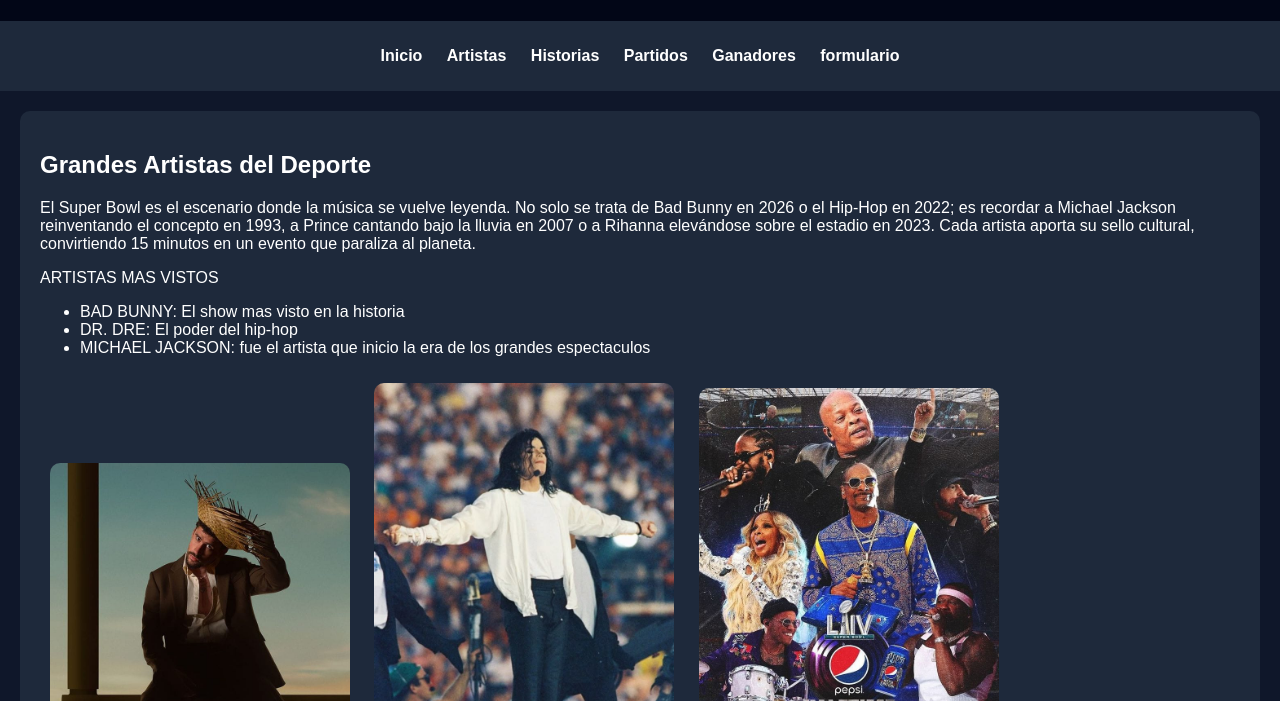
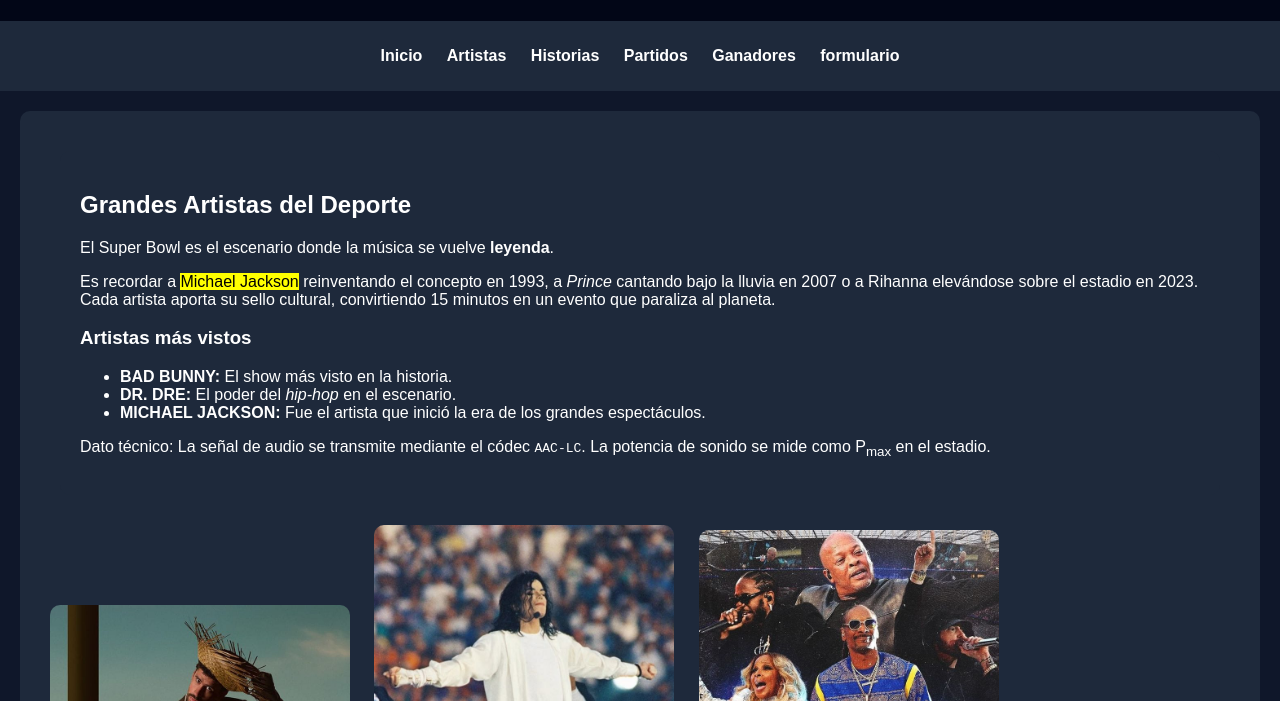
Before and after one commit to car1606/proyecto, a plain HTML site: page artistas.html in a window 1280 px wide. Shown: the part 99-800 px from the top of the page. Drawn offline with Linux system fonts and the light colour scheme.

Commit message:
ganadores

```diff
--- a/artistas.html
+++ b/artistas.html
@@ -25,22 +25,42 @@
   </nav>
 
 <section>
+<section>
+    <article>
 
             <h2>Grandes Artistas del Deporte</h2>
+            <p>
+                El Super Bowl es el escenario donde la música se vuelve <strong>leyenda</strong>.
+            </p>
 
-<p>El Super Bowl es el escenario donde la música se vuelve leyenda. No solo se trata de Bad Bunny en 2026 o el Hip-Hop en 2022; es recordar a Michael Jackson reinventando el concepto en 1993, a Prince cantando bajo la lluvia en 2007 o a Rihanna elevándose sobre el estadio en 2023. Cada artista aporta su sello cultural, convirtiendo 15 minutos en un evento que paraliza al planeta.</p>
 
-<p>ARTISTAS MAS VISTOS</p>
+        <p>
+            Es recordar a <mark>Michael Jackson</mark> reinventando el concepto en 1993, a
+            <em>Prince</em> cantando bajo la lluvia en 2007 o a Rihanna elevándose sobre el estadio en 2023.
+            Cada artista aporta su sello cultural, convirtiendo 15 minutos en un evento que paraliza al planeta.
+        </p>
 
+        <h3>Artistas más vistos</h3>
         <ul>
-<li> BAD BUNNY: El show mas visto en la historia</li>
-<li> DR. DRE: El poder del hip-hop</li>
-<li> MICHAEL JACKSON: fue el artista que inicio la era de los grandes espectaculos</li>
+            <li><strong>BAD BUNNY:</strong> El show más visto en la historia.</li>
+            <li><strong>DR. DRE:</strong> El poder del <em>hip-hop</em> en el escenario.</li>
+            <li><strong>MICHAEL JACKSON:</strong> Fue el artista que inició la era de los grandes espectáculos.</li>
         </ul>
 
-<img src="img/imagen2.jpeg" width="300">
-<img src="img/jasom.jpeg" width="300">
-<img src="img/imagen4.jpeg" width="300">
+        <p>
+            Dato técnico: La señal de audio se transmite mediante el códec <code>AAC-LC</code>.
+            La potencia de sonido se mide como P<sub>max</sub> en el estadio.
+        </p>
+    </article>
+</section>
+
+
+<img src="img/imagen2.jpeg" width="300"
+alt="show de medio tiempo de Bad Bunny">
+<img src="img/jasom.jpeg" width="300"
+alt="show de  MICHAEL JACKSON">
+<img src="img/imagen4.jpeg" width="300"
+alt="Show de DR. DRE ">
 
 </section>
 
```
Also changed, not shown: formulario.html (+1 -1 lines), historias.html (+1 -4 lines), index.html (+4 -3 lines). Lines whose indentation alone changed are shown as unchanged.
